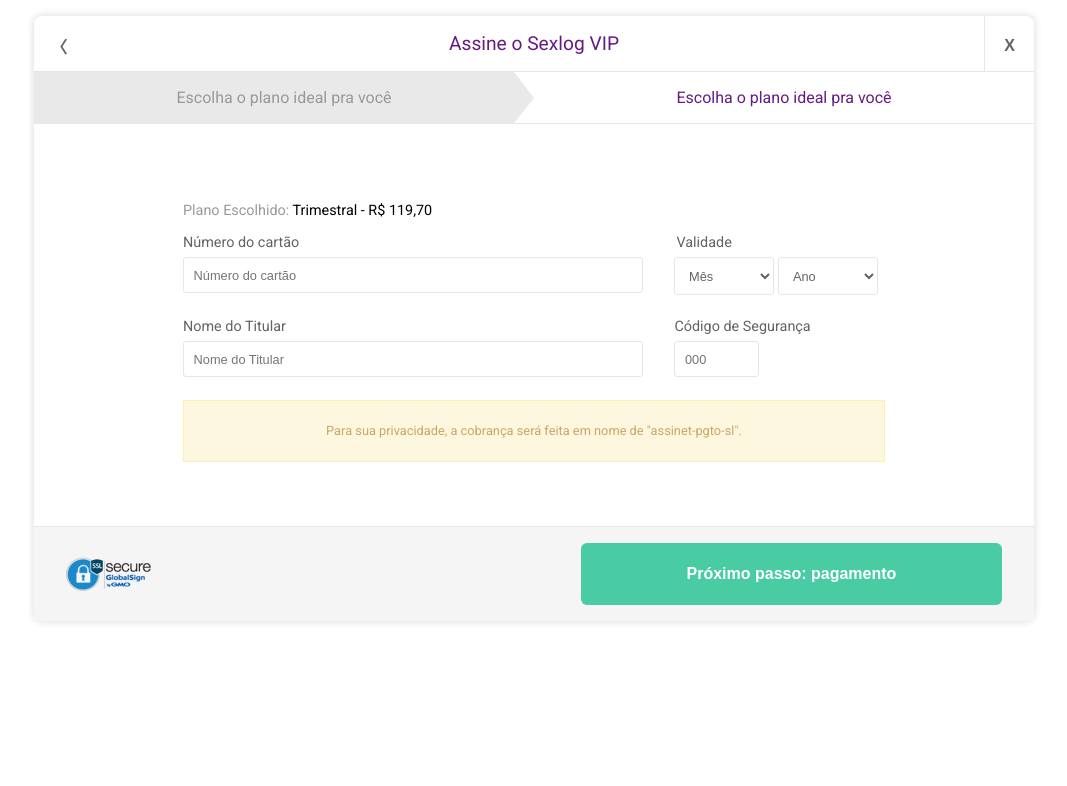
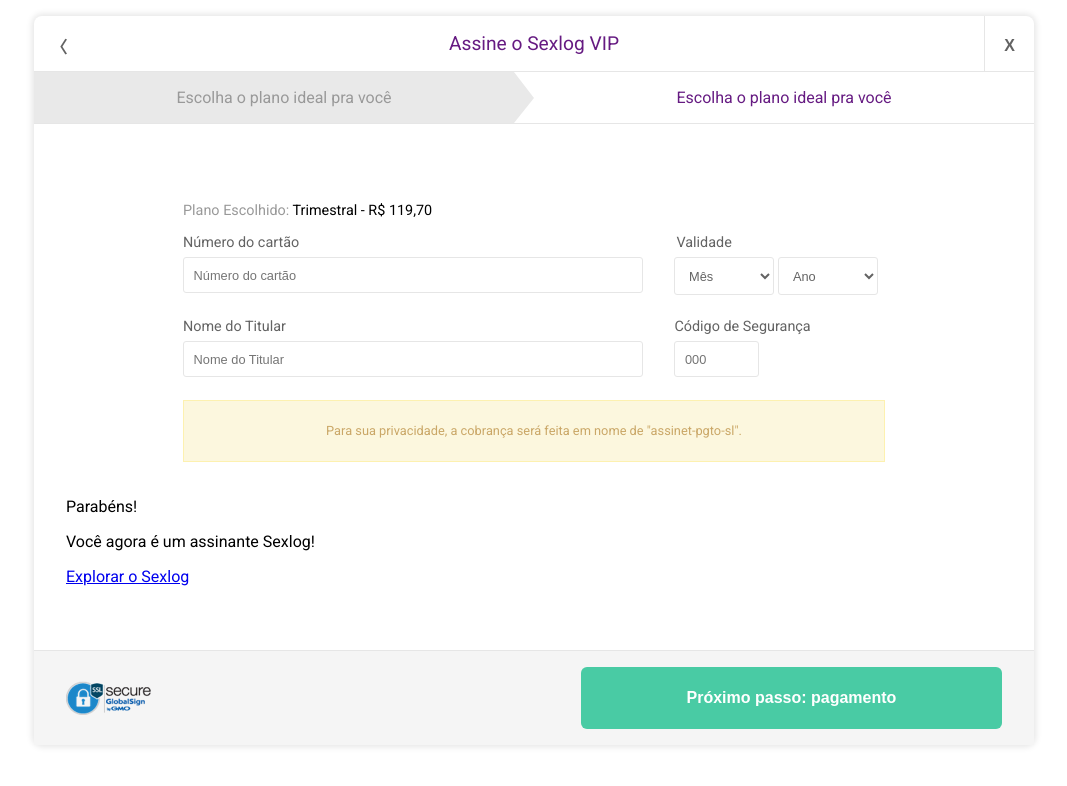
Before and after one commit to KarolinedeAlencar/modal, a website: page index.html in a window 1280 px wide. Shown: the whole page, without its empty margins (106-1173 px from the left). Drawn offline with Linux system fonts and the light colour scheme.

Commit message:
starting final step

```diff
--- a/index.html
+++ b/index.html
@@ -135,6 +135,18 @@
             </p>
           </div>
         </div>
+        <div class="step step--finalStep">
+          <div class="finalStep__icon">
+            <img src="" alt="">
+          </div>
+          <div class="finalStep__message">
+            <p>Parabéns!</p>
+            <p>Você agora é um assinante Sexlog!</p>
+          </div>
+          <a href="https://www.sexlog.com/" class="finalStep__link">
+            Explorar o Sexlog
+          </a>
+        </div>
       </main>
       <footer class="modal__footer">
         <div class="footer__seal">
```
